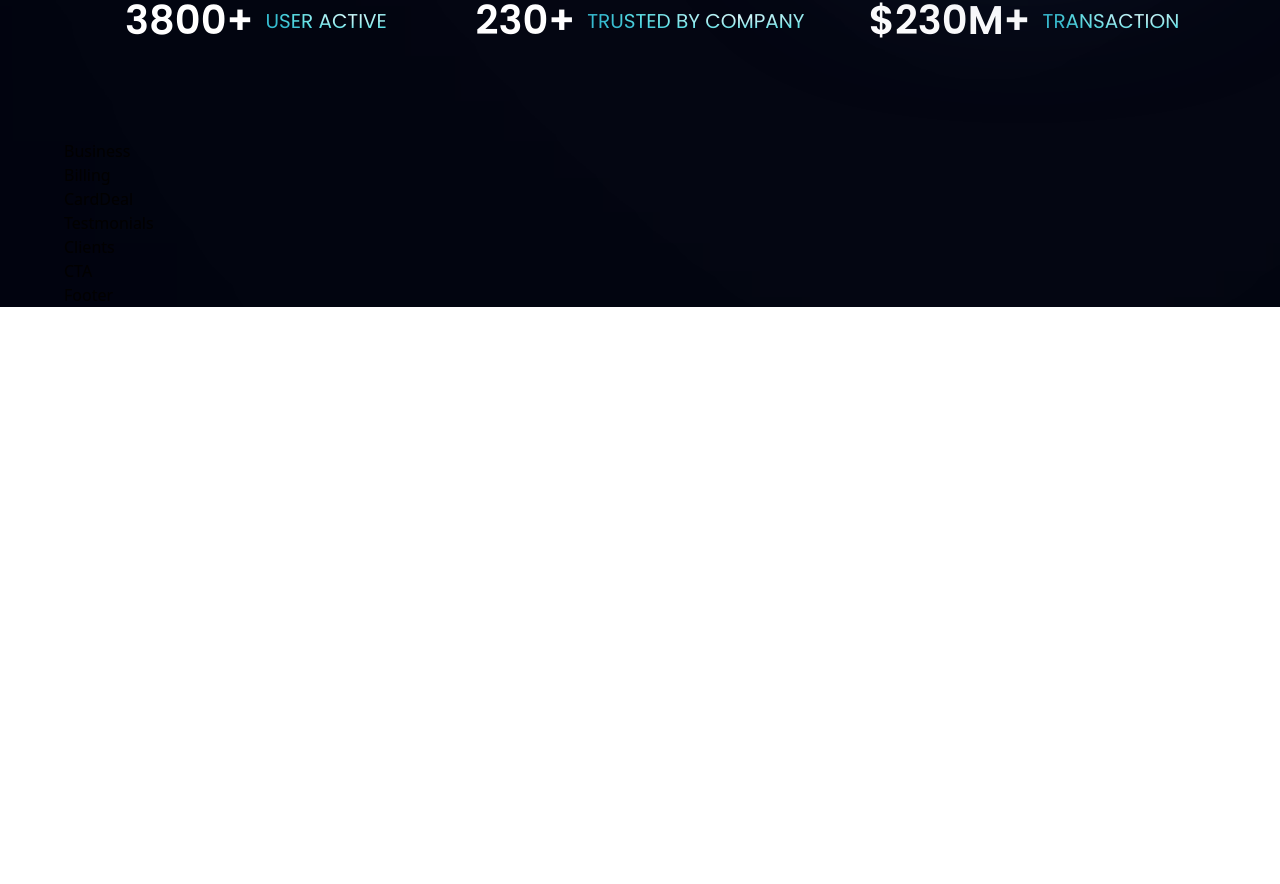
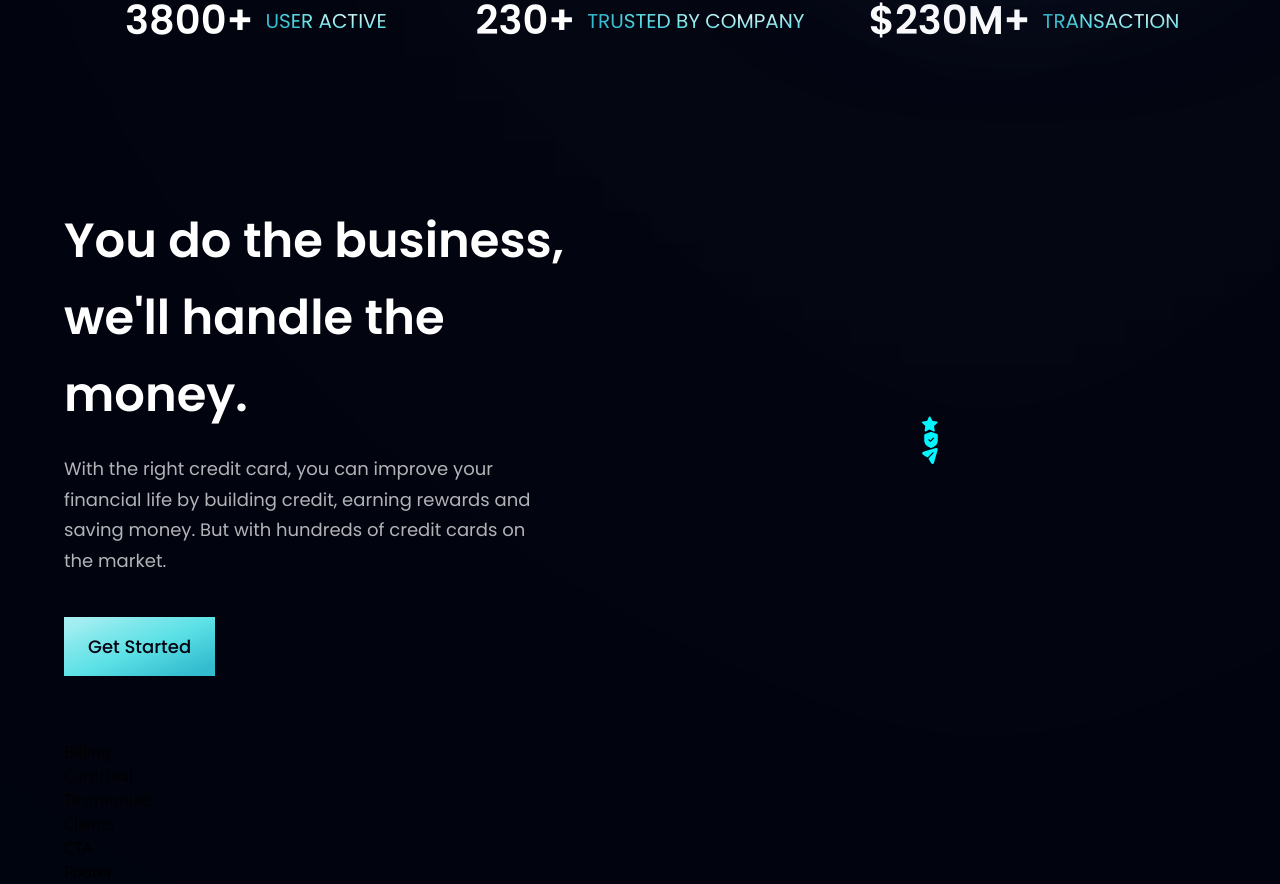
Before and after one commit to noorjsdivs/modernpayment, a React (Vite) app: page / in a window 1280 px wide. Shown: the part 815-1699 px from the top of the page. Before the commit the page ends 1122 px from the top, so only its background shows below. Built offline with nearby package versions, Linux system fonts and the light colour scheme.

Commit message:
business part running

```diff
--- a/src/components/Business.jsx
+++ b/src/components/Business.jsx
@@ -1,7 +1,36 @@
-import React from "react";
+import { features } from "../constants";
+import styles, { layout } from "../style";
+import Button from "./Button";
 
-const Business = () => {
-  return <div>Business</div>;
-};
+const FeatureCard = ({ icon, title, content, index }) => (
+  <div>
+    <div>
+      <img src={icon} alt="icons" className="w-[50%] h-[50%] object-contain" />
+    </div>
+  </div>
+);
+
+const Business = () => (
+  <section id="features" className={`${layout.section} sm:px-4 md:px-0`}>
+    <div className={layout.sectionInfo}>
+      <h2 className={styles.heading2}>
+        You do the business, <br className="sm:block hidden" /> we'll handle the
+        money.
+      </h2>
+      <p className={`${styles.paragraph} max-w-[470px] mt-5`}>
+        With the right credit card, you can improve your financial life by
+        building credit, earning rewards and saving money. But with hundreds of
+        credit cards on the market.
+      </p>
+      <Button styles="mt-10" />
+    </div>
+
+    <div className={`${layout.sectionImg} flex-col`}>
+      {features.map((feature, index) => (
+        <FeatureCard key={feature.id} {...feature} index={index} />
+      ))}
+    </div>
+  </section>
+);
 
 export default Business;
--- a/src/components/Button.jsx
+++ b/src/components/Button.jsx
@@ -1,7 +1,14 @@
 import React from "react";
 
-const Button = () => {
-  return <div>Button</div>;
+const Button = ({ styles }) => {
+  return (
+    <button
+      type="button"
+      className={`py-4 px-6 bg-blue-gradient font-poppins font-medium text-[18px] text-primary outline-none ${styles}`}
+    >
+      Get Started
+    </button>
+  );
 };
 
 export default Button;
```
